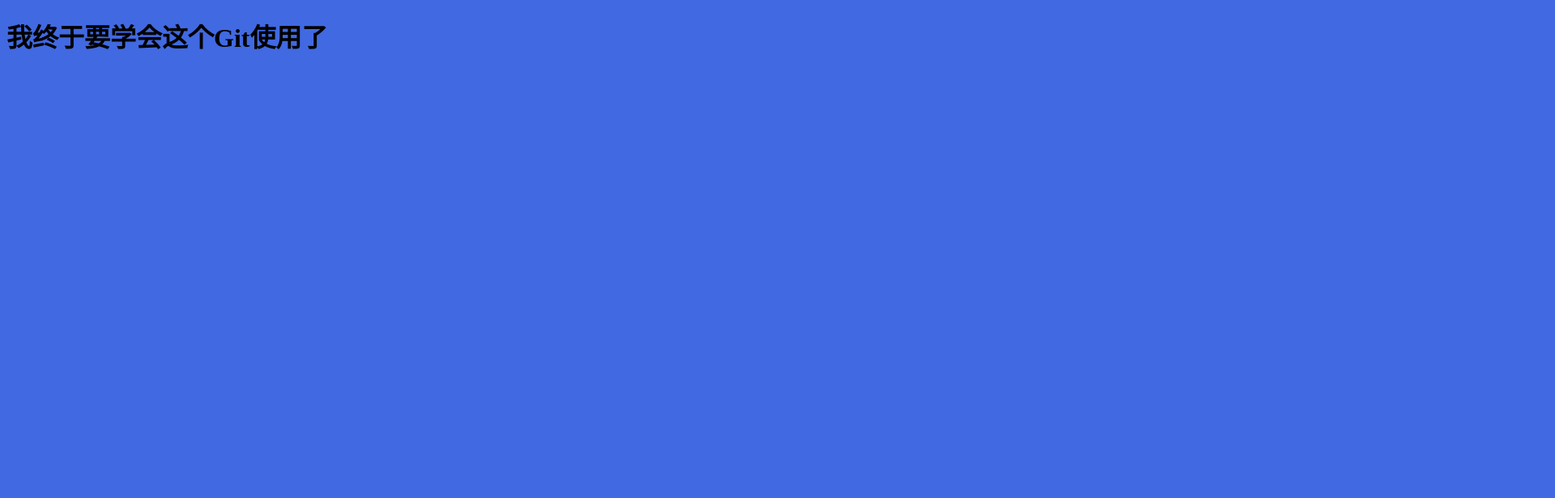
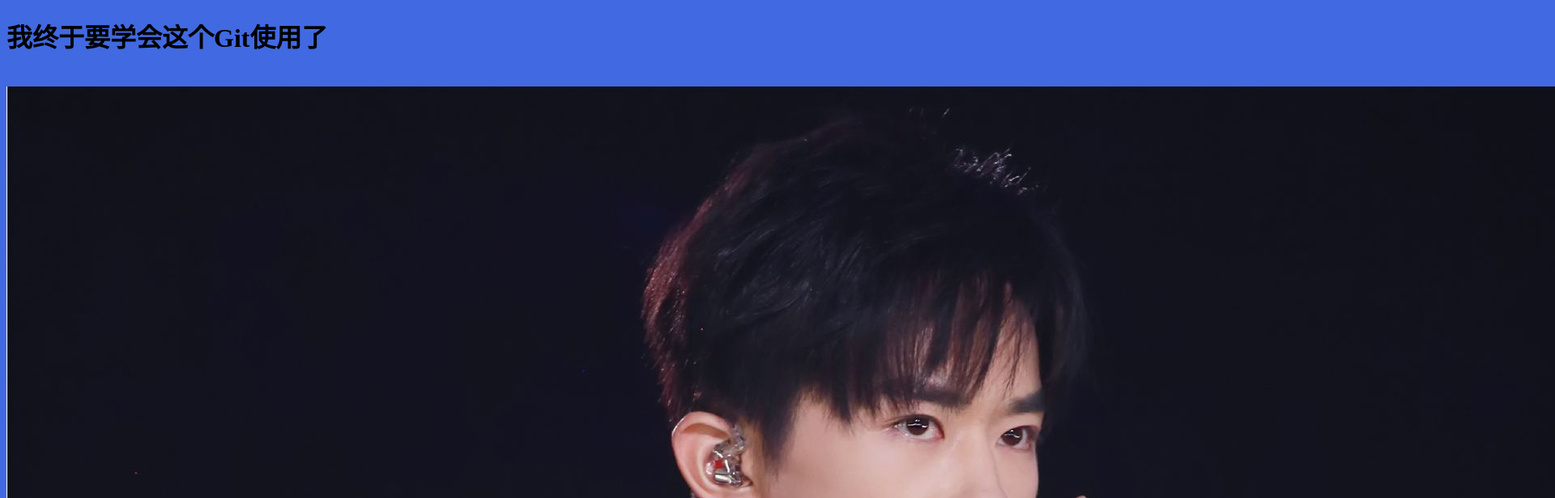
Before and after one commit to Huj0619/selftest, a plain HTML site: page index.html in a window 1280 px wide. Shown: the top 616 px of the page at 81% size, 1920 px wide, since content can reach past the window. Drawn offline with Linux system fonts and the light colour scheme.

Commit message:
添加了易烊千玺
哈哈哈,开森

```diff
--- a/index.html
+++ b/index.html
@@ -10,5 +10,6 @@
 <body>
     <h1>我终于要学会这个Git使用了</h1>
     <img src="../2.git的再次使用/cat.jpg" alt="">
+    <img src="./timg (1).jpg" alt="">
 </body>
 </html>
```
Also changed, not shown: timg (1).jpg (added).
